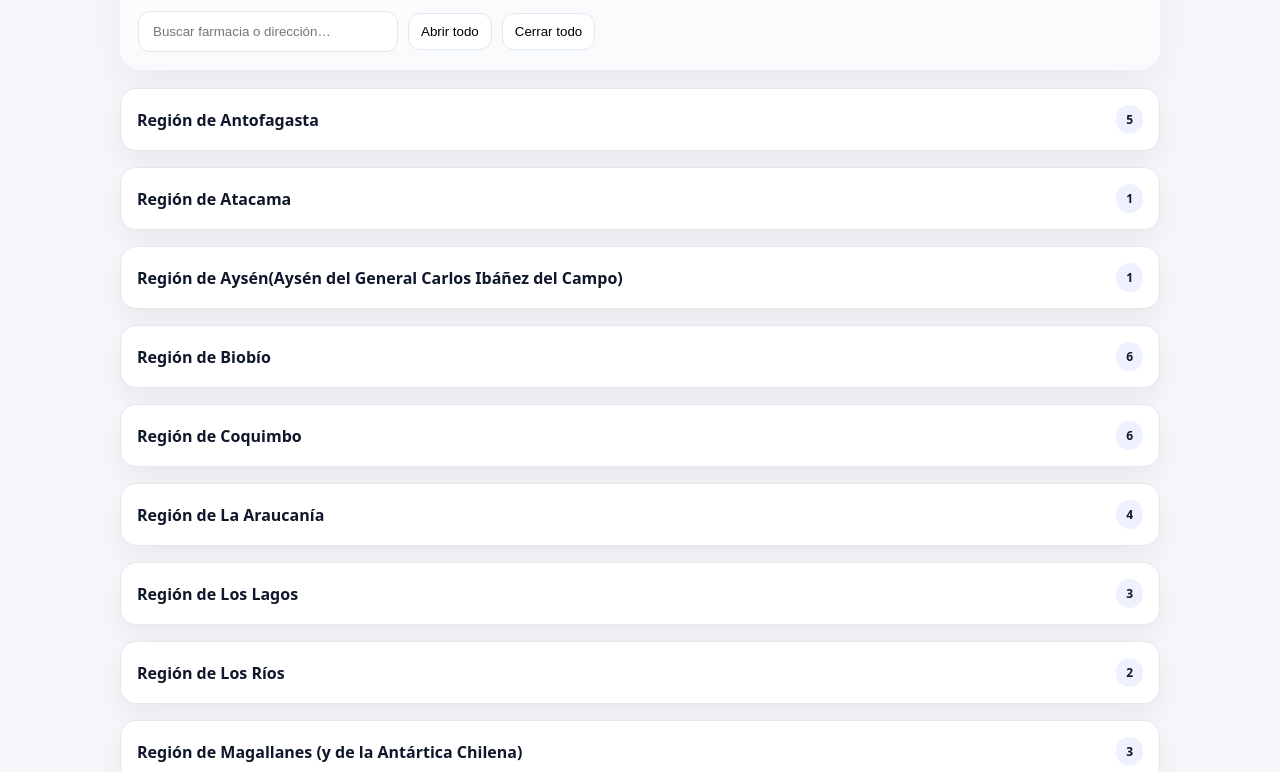
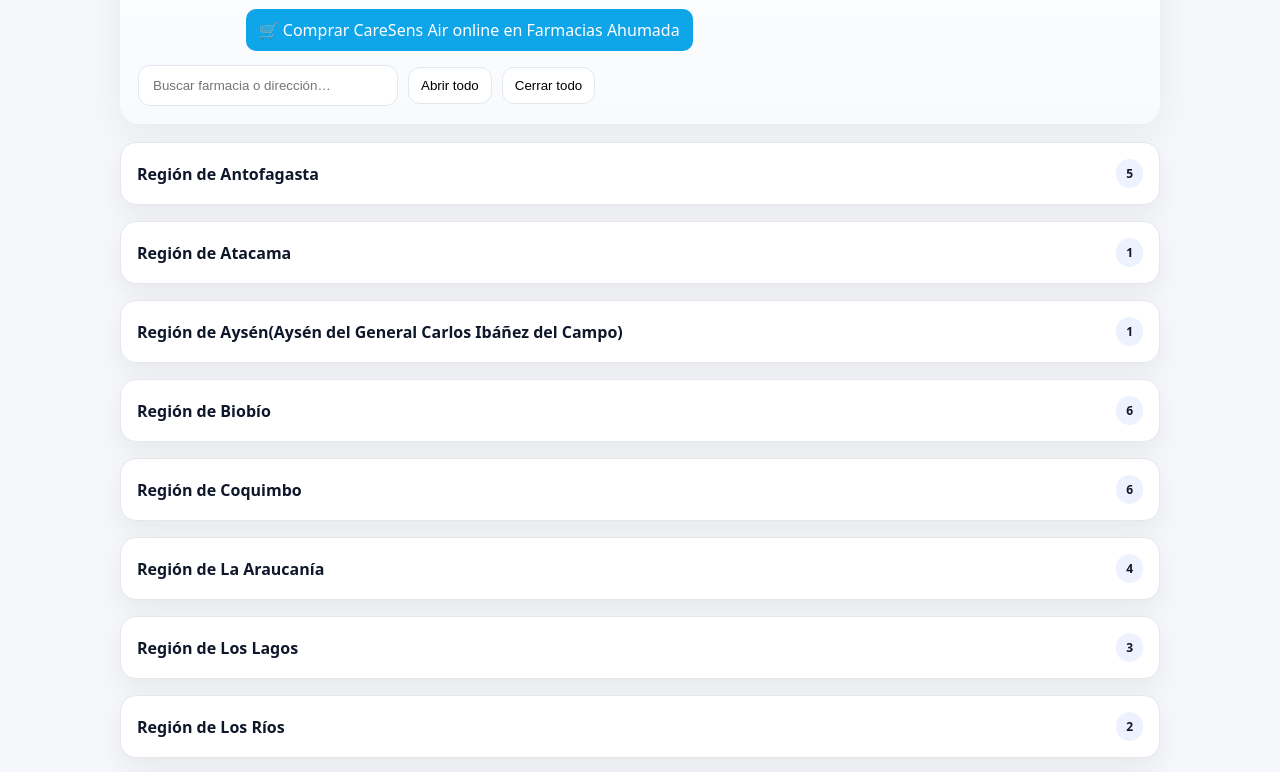
Before and after one commit to isenseducacionysstt-pixel/caresensair-farmacias, a plain HTML site: page index.html in a window 1280 px wide. Shown: the part 186-958 px from the top of the page. Drawn offline with Linux system fonts and the light colour scheme.

Commit message:
Update index.html

```diff
--- a/index.html
+++ b/index.html
@@ -54,6 +54,11 @@
           <div>
             <h1>Encuentra tu sensor <span style="color:var(--brand)">CareSens Air</span> en Farmacias Ahumada</h1>
             <div class="sub">Busca por región y abre cada farmacia en Google Maps.</div>
+            <div style="margin-top:12px">
+              <a class="btn primary" target="_blank" href="https://www.farmaciasahumada.cl/sensor-de-monitoreo-caresen-air-continuo-15-dia-1-un-95435.html">
+                🛒 Comprar CareSens Air online en Farmacias Ahumada
+              </a>
+            </div>
           </div>
         </div>
         <div class="toolbar">
```
